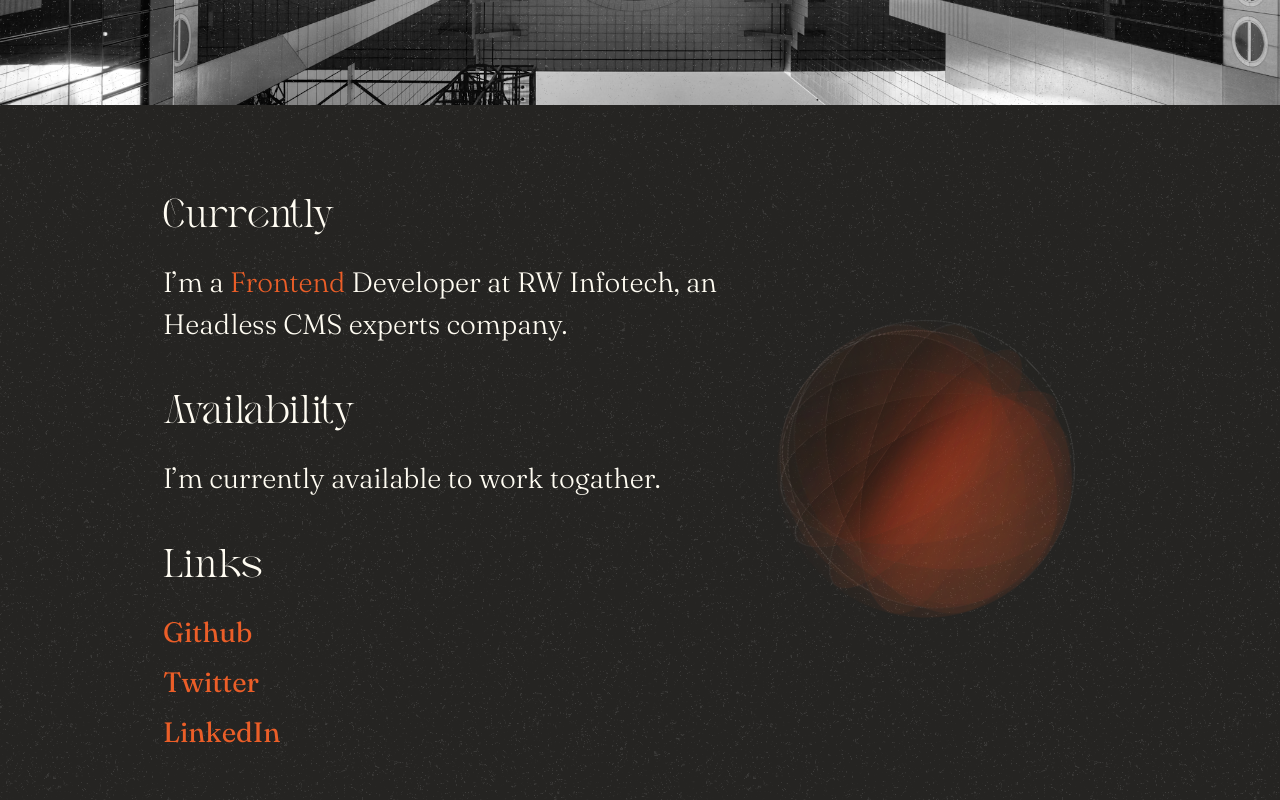
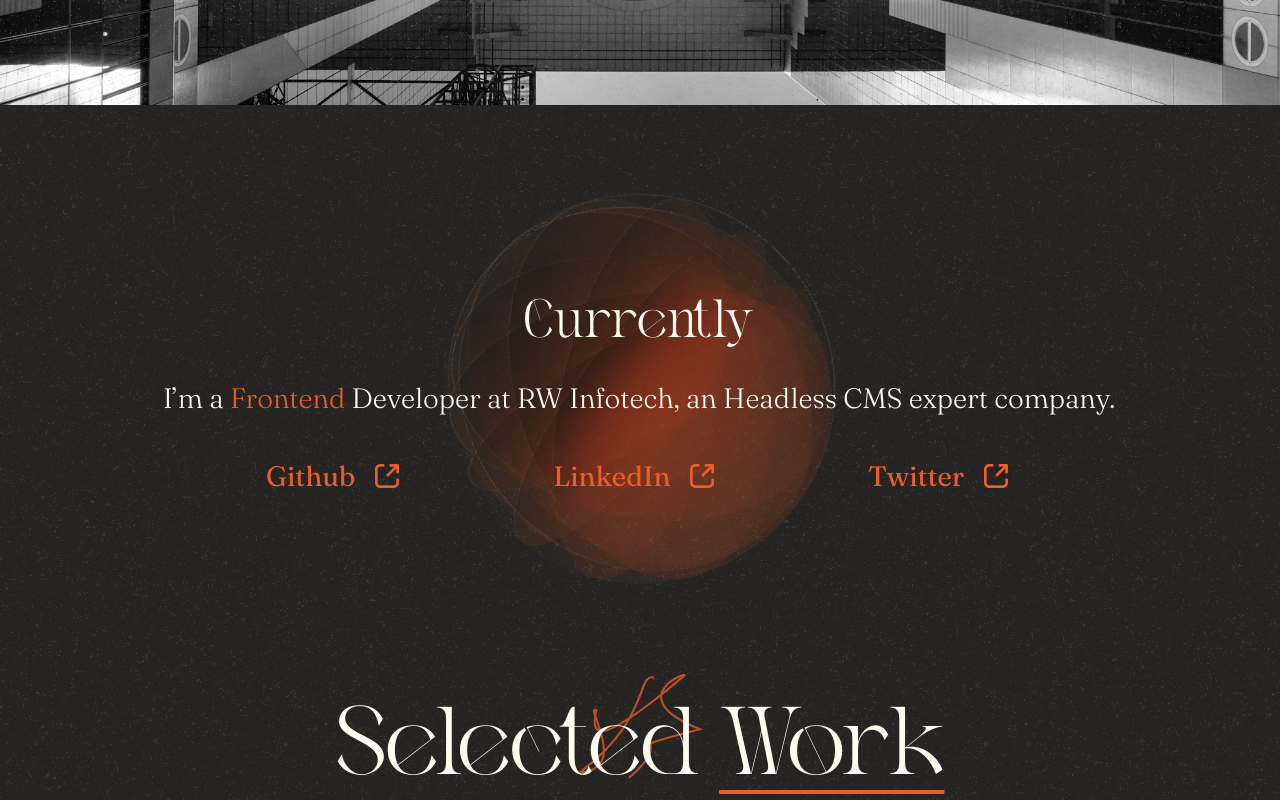
Before and after one commit to mukulTriesCode/search-functionality, a React (Vite) app: page / in a window 1280 px wide. Shown: the part 820-1620 px from the top of the page. Built offline with nearby package versions, Linux system fonts and the light colour scheme.

Commit message:
Feature: Added lazy loading for current work and lottie animation and updated styling

```diff
--- a/src/App.css
+++ b/src/App.css
@@ -11,5 +11,5 @@ u {
 }
 
 .current-work-heading {
-  font-size: clamp(1.75rem, calc(1.75rem + 2vw), 2.5rem);
+  font-size: clamp(1.75rem, calc(1.75rem + 2vw), 3.5rem);
 }
--- a/src/components/CurrentWork.tsx
+++ b/src/components/CurrentWork.tsx
@@ -1,12 +1,22 @@
-import React from "react";
-import Lottie from "react-lottie-player";
+import React, { useEffect, useState } from "react";
 import animationData from "../assets/sphere.json";
 import { CurrentWorkProps } from "../utils/types";
+import { LottieProps } from "react-lottie-player";
 
 const CurrentWork: React.FC<CurrentWorkProps> = ({ currentWorkData }) => {
+  const [Lottie, setLottie] = useState<React.FC<LottieProps> | null>(null);
+
+  useEffect(() => {
+    const loadLottie = async () => {
+      const Lottie = await import("react-lottie-player");
+      setLottie(Lottie.default);
+    };
+    loadLottie();
+  }, []);
+
   return (
-    <section className="container my-20 text-light flex">
-      <div className="flex flex-col gap-9 w-3/5">
+    <section className="container my-44 text-light flex relative">
+      <div className="flex flex-col gap-9 text-center">
         {currentWorkData.map((item, index) => (
           <div key={index}>
             {item?.title && (
@@ -19,14 +29,17 @@ const CurrentWork: React.FC<CurrentWorkProps> = ({ currentWorkData }) => {
               ></p>
             )}
             {item.links && (
-              <div className="flex flex-col gap-2">
+              <div className="flex gap-2 items-center justify-around px-8">
                 {item.links.map((link, linkIndex) => (
                   <a
                     href={link.url}
                     key={linkIndex}
-                    className="font-fraunces text-primary hover:underline underline-offset-4 decoration-2 duration-300 text-[1.75rem] w-fit"
+                    className="font-fraunces cursor-none text-primary hover:underline underline-offset-4 decoration-2 duration-300 text-[1.75rem] w-fit flex gap-4 items-center"
                   >
-                    {link.name}
+                    <p>{link.name}</p>
+                    <div className="max-w-8">
+                      <img src={link?.icon} alt={link.name} />
+                    </div>
                   </a>
                 ))}
               </div>
@@ -34,8 +47,8 @@ const CurrentWork: React.FC<CurrentWorkProps> = ({ currentWorkData }) => {
           </div>
         ))}
       </div>
-      <div className="w-2/5 flex">
-        <Lottie animationData={animationData} speed={1} loop play />
+      <div className="absolute flex left-1/2 -translate-x-1/2 top-1/2 -translate-y-1/2  -z-10">
+        {Lottie && <Lottie className="w-[500px]" animationData={animationData} speed={1} loop play />}
       </div>
     </section>
   );
--- a/src/helpers/data.ts
+++ b/src/helpers/data.ts
@@ -65,18 +65,18 @@ export const currentWorkData = [
   {
     title: "Currently",
     description:
-      "I’m a <span>Frontend</span> Developer at RW Infotech, an Headless CMS experts company.",
+      "I’m a <span>Frontend</span> Developer at RW Infotech, an Headless CMS expert company.",
   },
+  // {
+  //   title: "Availability",
+  //   description: "I’m currently available to work togather.",
+  // },
   {
-    title: "Availability",
-    description: "I’m currently available to work togather.",
-  },
-  {
-    title: "Links",
+    // title: "Links",
     links: [
-      { name: "Github", url: "#" },
-      { name: "Twitter", url: "#" },
-      { name: "LinkedIn", url: "#" },
+      { name: "Github", url: "#", icon: "./logos/maximize.png" },
+      { name: "LinkedIn", url: "#", icon: "./logos/maximize.png" },
+      { name: "Twitter", url: "#", icon: "./logos/maximize.png" },
     ],
   },
 ];
--- a/src/pages/Home.tsx
+++ b/src/pages/Home.tsx
@@ -1,17 +1,21 @@
-import React from "react";
+import React, { Suspense } from "react";
 import Heading from "../components/Heading";
 import BannerImage from "../components/BannerImage";
 import Work from "../components/Work";
-import CurrentWork from "../components/CurrentWork";
 import { currentWorkData, homepage } from "../helpers/data";
 import { workData } from "../helpers/data";
+import { lazy } from "react";
+
+const CurrentWork = lazy(() => import("../components/CurrentWork"));
 
 const Home: React.FC = () => {
   return (
     <>
       <Heading title={homepage?.title} />
       <BannerImage src={homepage?.bannerImage} />
-      <CurrentWork currentWorkData={currentWorkData} />
+      <Suspense fallback={<></>}>
+        <CurrentWork currentWorkData={currentWorkData} />
+      </Suspense>
       <Work workData={workData} />
     </>
   );
--- a/src/utils/types.ts
+++ b/src/utils/types.ts
@@ -5,6 +5,7 @@ export interface CurrentWorkProps {
     links?: {
       url: string;
       name: string;
+      icon: string;
     }[];
   }[];
 }
```
